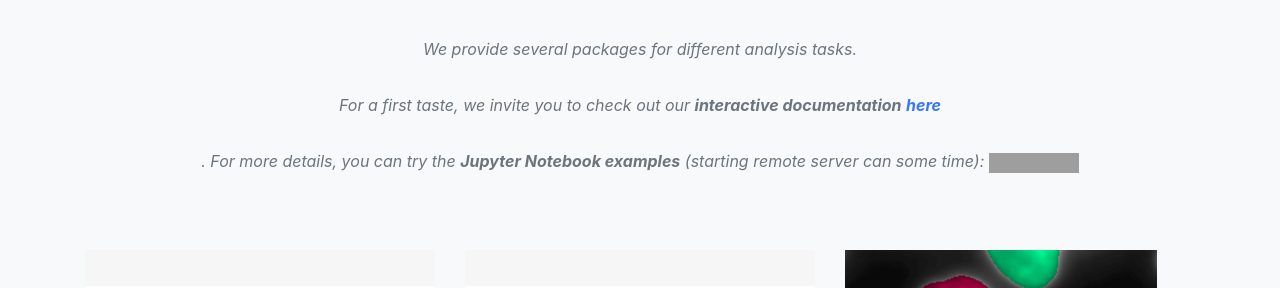
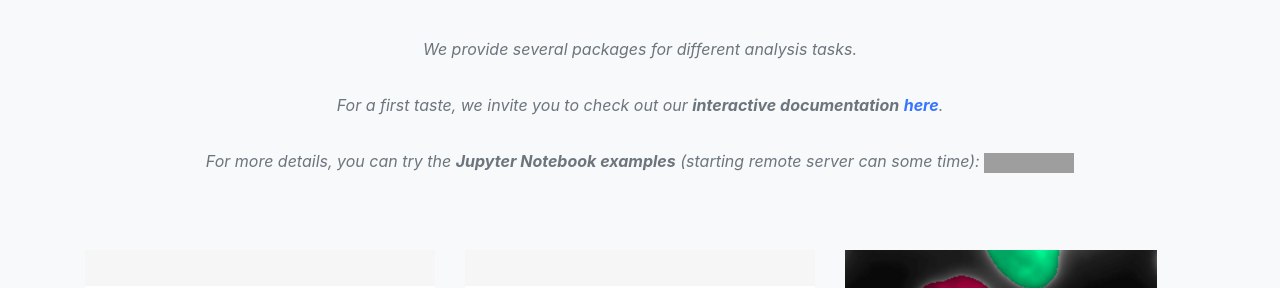
Before and after one commit to fish-quant/fish-quant.github.io, a Jekyll site: the page built from index.md, in a window 1280 px wide and 900 px high, scrolled down 1429 px. Shown: the part 165-453 px from the top of the window. Built offline with Jekyll 4.4.1, drawn with Linux system fonts in a browser that asks for light colours; some web fonts are replaced; part of the change alters nothing that is shown; grey boxes are pictures that could not be loaded.

```diff
--- a/_data/sitetext.yml
+++ b/_data/sitetext.yml
@@ -25,7 +25,7 @@ services:
 portfolio:
     title: "Packages"
     text: "We provide several packages for different analysis tasks. <br/><br/>
-           For a first taste, we invite you to check out our **interactive documentation** [**here**](https://fish-quant.github.io/fq-interactive-docs/#/)<br/><br/>.
+           For a first taste, we invite you to check out our **interactive documentation** [**here**](https://fish-quant.github.io/fq-interactive-docs/#/). <br/><br/>
            For more details, you can try the **Jupyter Notebook examples** (starting remote server can some time): [![Binder](https://mybinder.org/badge_logo.svg)](https://mybinder.org/v2/gh/fish-quant/big-fish-examples/master?filepath=notebooks)"
     section: portfolio
     closebutton: "Close Description"
```
